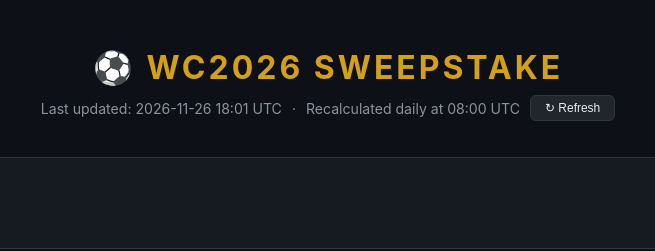
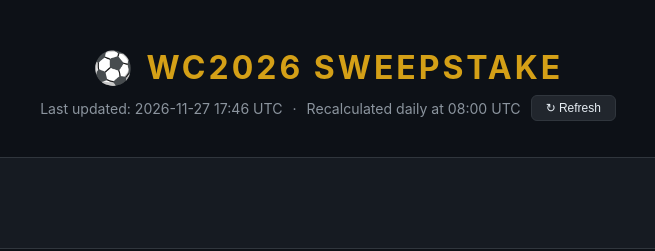
Before and after one commit to 4rani-b/wc2026-sweepstake-1, a plain HTML site: page docs/index.html in a window 1280 px wide. Shown: the top 251 px of the page, 312-967 px from the left. Drawn offline with Linux system fonts and the light colour scheme.

Commit message:
Leaderboard update 2026-11-27 17:46 UTC

```diff
--- a/docs/index.html
+++ b/docs/index.html
@@ -118,7 +118,7 @@ footer {
 <header>
   <h1>⚽ WC2026 Sweepstake</h1>
   <p class="subtitle">
-    <span>Last updated: 2026-11-26 18:01 UTC</span>
+    <span>Last updated: 2026-11-27 17:46 UTC</span>
     <span>·</span>
     <span>Recalculated daily at 08:00 UTC</span>
     <button class="refresh-btn" id="refresh-btn" onclick="triggerRefresh()">↻ Refresh</button>
```
